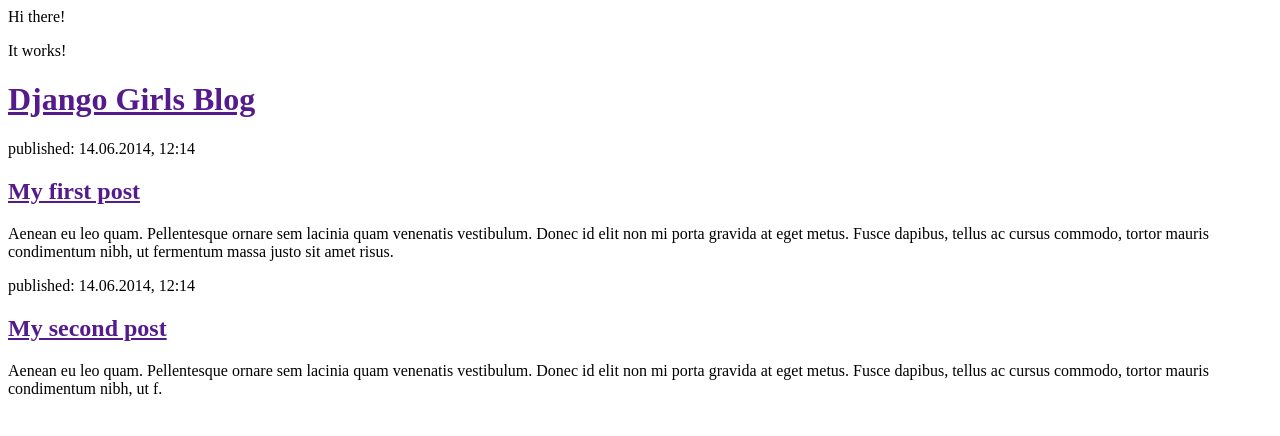
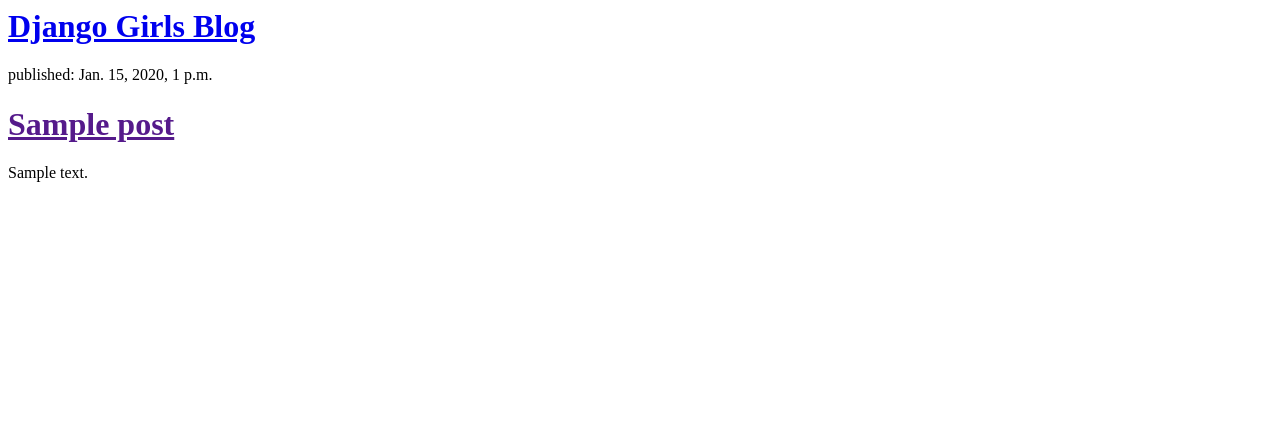
Before and after one commit to VarvaraN/my-first-blog, a Django app: template blog/templates/blog/post_list.html in a window 1280 px wide. Shown: the top 436 px of the page. Run offline with Django 3.2, Linux system fonts and the light colour scheme; the template is opened without the code that fills it: values that come from a table or form of the project are taken from there, others are empty; tables that the repository leaves empty hold one stand-in row (values such as "Sample post").

Commit message:
Modified templates to display posts from database.

```diff
--- a/blog/models.py
+++ b/blog/models.py
@@ -7,7 +7,7 @@
     text = models.TextField()
     created_date = models.DateTimeField(
             default=timezone.now)
-    publisheg_date = models.DateTimeField(
+    published_date = models.DateTimeField(
         blank=True, null=True)
     def publish(self):
         self.published_date = timezone.now()
--- a/blog/templates/blog/post_list.html
+++ b/blog/templates/blog/post_list.html
@@ -1,34 +1,17 @@
-
-</html>
-
- <html>
-        <head>
-            <title>Varya's blog</title>
-        </head>
-        <body>
-            <p>Hi there!</p>
-            <p>It works!</p>
-        </body>
-    </html>
      <html>
         <head>
             <title>Django Girls blog</title>
         </head>
         <body>
             <div>
-                <h1><a href="">Django Girls Blog</a></h1>
+                <h1><a href="/">Django Girls Blog</a></h1>
             </div>
-
-            <div>
-                <p>published: 14.06.2014, 12:14</p>
-                <h2><a href="">My first post</a></h2>
-                <p>Aenean eu leo quam. Pellentesque ornare sem lacinia quam venenatis vestibulum. Donec id elit non mi porta gravida at eget metus. Fusce dapibus, tellus ac cursus commodo, tortor mauris condimentum nibh, ut fermentum massa justo sit amet risus.</p>
+            {% for post in posts %}
             </div>
-
-            <div>
-                <p>published: 14.06.2014, 12:14</p>
-                <h2><a href="">My second post</a></h2>
-                <p>Aenean eu leo quam. Pellentesque ornare sem lacinia quam venenatis vestibulum. Donec id elit non mi porta gravida at eget metus. Fusce dapibus, tellus ac cursus commodo, tortor mauris condimentum nibh, ut f.</p>
-            </div>
+            <p>published: {{ post.published_date }}</p>
+            <h1><a href="">{{ post.title }}</a></h1>
+            <p>{{ post.text|linebreaks }}</p>
+        </div>
+            {% endfor %}
         </body>
     </html>
```
Also changed, not shown: blog/views.py (+6 -1 lines), blog/migrations/0002_auto_20160206_1637.py (added).
